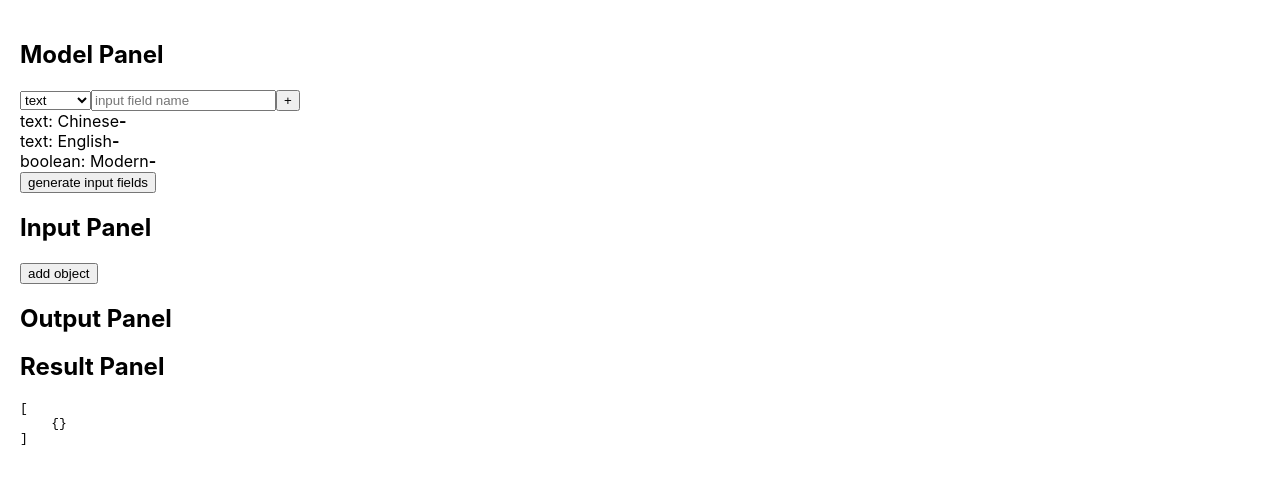
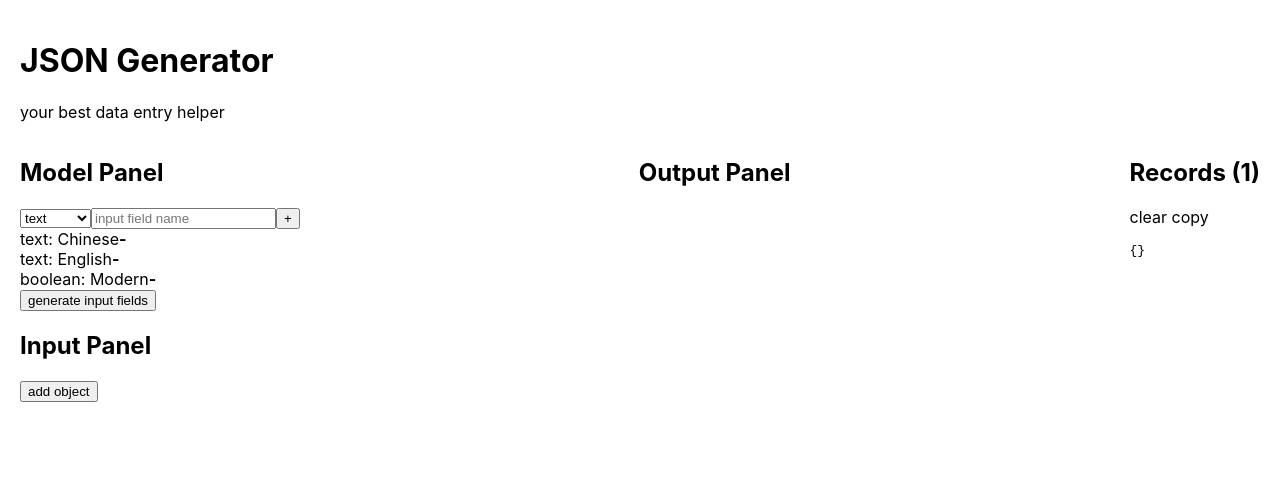
Before and after one commit to xwang1000/json-generator, a React (Create React App) app: page / in a window 1280 px wide. Both pictures are taken after a click on the input "add object". Shown: the top 484 px of the page. Built offline with nearby package versions, Linux system fonts and the light colour scheme.

Commit message:
Implement result rows

```diff
--- a/src/App.css
+++ b/src/App.css
@@ -1,4 +1,8 @@
 .app {
+
+}
+
+.panel-wrappers {
   display: flex;
-  background-color: #eee;
+  justify-content: space-between;
 }
--- a/src/App.js
+++ b/src/App.js
@@ -1,9 +1,9 @@
-import React, { useState } from 'react';
+import React, { useState } from 'react'
 import InputPanel from './InputPanel'
 import ModelPanel from './ModelPanel'
 import OutputPanel from './OutputPanel'
 import ResultPanel from './ResultPanel'
-import './App.css';
+import './App.css'
 
 const App = () => {
   const [inputFields, setInputFields] = useState([])
@@ -21,12 +21,26 @@ const App = () => {
     setDisplay([...display, output()])
   }
 
+  const deleteDisplayRow = index => {
+    console.log(index)
+    console.log(display)
+    const newDisplay = [...display]
+    newDisplay.splice(index, 1)
+    setDisplay(newDisplay)
+  }
+
   return (
-    <div className="App">
-      <ModelPanel setInputFields={setInputFields} />
-      <InputPanel setInputFields={setInputFields} addObjectToDisplay={addObjectToDisplay} fields={inputFields} />
-      <OutputPanel fields={inputFields} output={output()} />
-      <ResultPanel display={display} />
+    <div className="app">
+      <h1>JSON Generator</h1>
+      <p>your best data entry helper</p>
+      <div className="panel-wrappers">
+        <div className="panel-wrappers__col">
+          <ModelPanel setInputFields={setInputFields} />
+          <InputPanel setInputFields={setInputFields} addObjectToDisplay={addObjectToDisplay} fields={inputFields} />
+        </div>
+        <OutputPanel fields={inputFields} output={output()} />
+        <ResultPanel display={display} clearResults={() => setDisplay([])} deleteDisplayRow={deleteDisplayRow} />
+      </div>
     </div>
   )
 }
--- a/src/ModelPanel.js
+++ b/src/ModelPanel.js
@@ -34,7 +34,6 @@ const ModelPanel = props => {
 
   const deleteRow = id =>
     setRows(rows.filter(row => row.id !== id))
-
 
   const addRow = row =>
     setRows([...rows, row])
--- a/src/ResultPanel.js
+++ b/src/ResultPanel.js
@@ -1,14 +1,50 @@
-import React from 'react'
+import React, { useState } from 'react'
+import ResultRow from './ResultRow'
 
 const ResultPanel = props => {
-  const { display } = props
+  const [copySuccess, setCopySuccess] = useState(false)
+  const { display, clearResults, deleteDisplayRow } = props
 
-  return <div>
-    <h2>Result Panel</h2>
-    <pre>
-      { display.length === 0 ? '' : JSON.stringify(display, null, 4)}
-    </pre>
-  </div>
+  const renderRows = () => {
+    return display.map((object, index) => (
+      <ResultRow
+        key={index}
+        object={object}
+        isLastItem={index === display.length - 1}
+        index={index}
+        deleteRow={() => deleteDisplayRow(index)}
+      />
+    ))
+  }
+
+  const copyToClipboard = () => {
+    const el = document.createElement('textarea')
+    el.value = JSON.stringify(display, null, 4)
+    document.body.appendChild(el)
+    el.select()
+    document.execCommand('copy')
+    el.style.display = "none"
+    setCopySuccess(true)
+
+    setTimeout(() => {
+      setCopySuccess(false)
+    }, 1500)
+  }
+
+  const renderOptions = () => {
+    if (display.length > 0) {
+      return (<p><span onClick={clearResults}>clear</span> <span onClick={copyToClipboard}>copy</span></p>)
+    }
+  }
+
+  return (
+    <div className="result-panel">
+      <h2>Records ({display.length})</h2>
+      {renderOptions()}
+      {copySuccess && 'copied!'}
+      {renderRows()}
+    </div>
+  )
 }
 
 export default ResultPanel
--- /dev/null
+++ b/src/ResultRow.js
@@ -0,0 +1,11 @@
+import React from 'react'
+
+const ResultRow = props => {
+
+  const { object, isLastItem, deleteRow } = props
+  const getComma = isLastItem ? '' : ','
+
+  return <pre onClick={deleteRow}>{JSON.stringify(object, null, 4)}{getComma}</pre>
+}
+
+export default ResultRow
```
